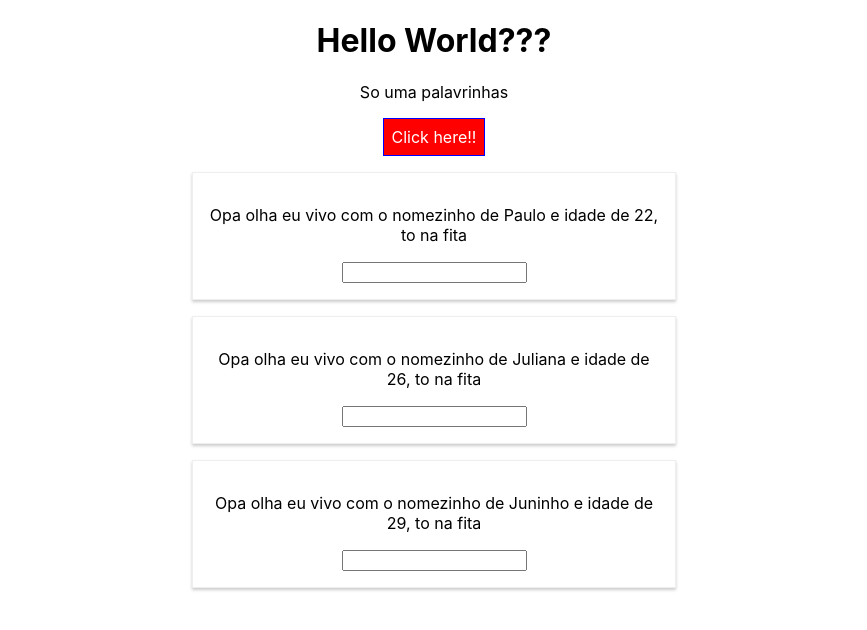
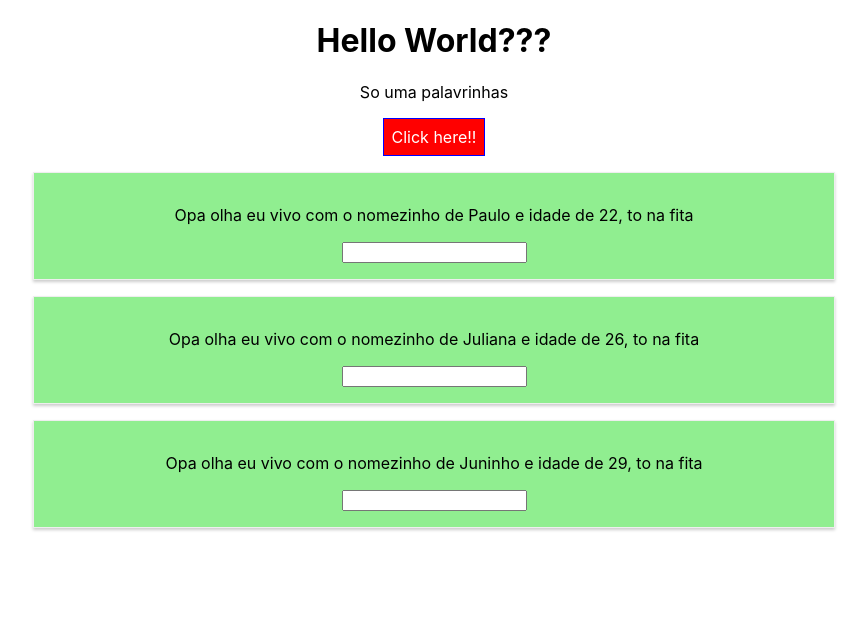
Before and after one commit to paulojunio/projetinhos, a React (Create React App) app in the folder react_course/: page / in a window 1280 px wide. Both pictures are taken after a click on the button "Click here!!". Shown: the top 630 px of the page, without its empty margins (206-1073 px from the left). Built offline with nearby package versions, Linux system fonts and the light colour scheme.

Commit message:
Seção 5 utilizando styled-componentes

```diff
--- a/react_course/src/App.js
+++ b/react_course/src/App.js
@@ -1,21 +1,12 @@
 import React, { useState } from 'react';
 import './App.css';
-import Radium, { StyleRoot } from 'radium';
+import styled from "styled-components";
 import Person from './Person/Person';
 
 const App = props => {
-  const style = {
-    backgroundColor: 'green',
-    color: 'white',
-    font: 'inherit',
-    border: '1px solid blue',
-    padding: '8px',
-    cursor: 'pointer',
-    ':hover': {
-      backgroundColor: 'lightgreen',
-      color: 'black'
-    }
-  };
+  // const style = {
+
+  // };
 
   const [showPersonsState, setShowPersons] = useState(false);
 
@@ -27,6 +18,18 @@ const App = props => {
     ]
   });
 
+  const StyleButton = styled.button`
+    background-color: ${props => props.alt ? 'red' : 'green'};
+    color: white;
+    font: inherit;
+    border: 1px solid blue;
+    padding: 8px;
+    cursor: pointer;
+    &:hover {
+      background-color: ${props => props.alt ? 'salmon' : 'lightgreen'};
+      color: black;
+    }
+  `;
   const [otherState] = useState("So uma palavrinhas");
 
   // const switchNameHandle = (newName) => {
@@ -65,10 +68,10 @@ const App = props => {
   let persons = null;
 
   if(showPersonsState) {
-    style.backgroundColor = 'red';
-    style[':hover'] = {
-      backgroundColor: 'salmon'
-    }
+    // style.backgroundColor = 'red';
+    // style[':hover'] = {
+    //   backgroundColor: 'salmon'
+    // }
     persons = ( <div>
         {personsState.persons.map( (person, index) => {
           return (
@@ -87,18 +90,17 @@ const App = props => {
     classes.push('bold');
 
   return (
-    <StyleRoot>
       <div className="App">
         <h1>Hello World???</h1>
         <p className={classes.join(' ')}>{otherState}</p>
-        <button style={style} onClick={togglePersonsHandler}>Click here!!</button>
+        <StyleButton alt={showPersonsState} onClick={togglePersonsHandler}>Click here!!</StyleButton>
         {persons}
         {/* <Person name={personsState.persons[0].name} age={personsState.persons[0].age} click={switchNameHandle.bind(this, "Paulao")} change={nameChangeHandle}>A fita ta facil</Person>
         <Person name={personsState.persons[1].name} age={personsState.persons[1].age} click={switchNameHandle}>A fita é complicada</Person>
         <Person name={personsState.persons[2].name} age={personsState.persons[2].age} click={switchNameHandle}>A fita é a fita</Person> */}
       </div>
-    </StyleRoot>
+
   );
 }
 
-export default Radium(App);
+export default App;
--- a/react_course/src/Person/Person.css
+++ b/react_course/src/Person/Person.css
@@ -1,8 +1,3 @@
 .Person {
-    width: 60%;
-    margin: 16px auto;
-    text-align: center;
-    border: 1px solid #eee;
-    box-shadow: 0 2px 3px #ccc;
-    padding: 16px;
+
 }
--- a/react_course/src/Person/Person.js
+++ b/react_course/src/Person/Person.js
@@ -1,20 +1,28 @@
 import React from 'react';
-import Radium from 'radium';
+import styled from 'styled-components';
 import './Person.css';
 
 const Person = (props) => {
-    const style = {
-        '@media(min-width: 500px)' :  {
-            width: '450px'
+    const StyledDiv = styled.div`
+        width: 60%;
+        margin: 16px auto;
+        background-color: lightgreen;
+        text-align: center;
+        border: 1px solid #eee;
+        box-shadow: 0 2px 3px #ccc;
+        padding: 16px;
+
+        @media(min-width: 500px):  {
+            width: 450px
         }
-    }
+    `;
     return (
-        <div className="Person" style={style}>
+        <StyledDiv>
             <p onClick={props.click} >Opa olha eu vivo com o nomezinho de {props.name} e idade de {props.age}, to na fita</p>
             <p>{props.children}</p>
             <input type='text' onChange={props.change}/>
-        </div>
+        </StyledDiv>
     );
 }
 
-export default Radium(Person);
+export default Person;
```
